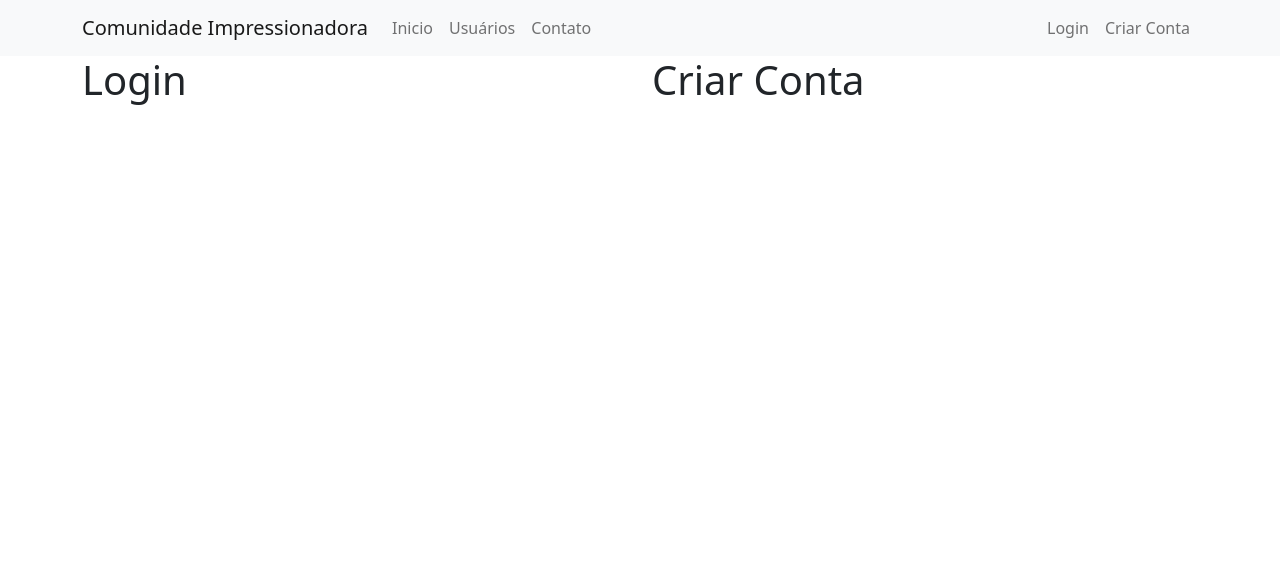
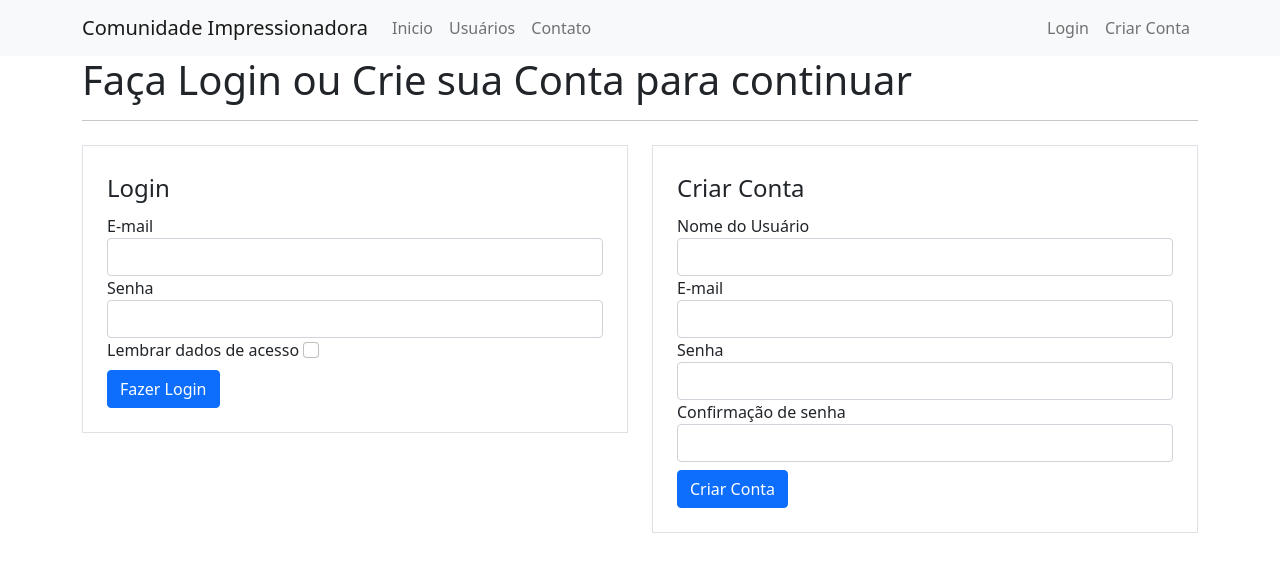
Before and after one commit to Marcondes-Goncalves/site-comunidade-impressionadora, a Flask app: page /login in a window 1280 px wide. Shown: the top 572 px of the page. Run offline with Flask 3, Linux system fonts and the light colour scheme.

Commit message:
Aplicando BOOTSTRAP nos formulários

```diff
--- a/forms.py
+++ b/forms.py
@@ -1,6 +1,6 @@
 
 from flask_wtf import FlaskForm
-from wtforms import StringField, PasswordField, SubmitField
+from wtforms import StringField, PasswordField, SubmitField, BooleanField
 from wtforms.validators import  DataRequired, Length, Email, EqualTo
 
 class FormCriarConta(FlaskForm):
@@ -8,7 +8,7 @@ class FormCriarConta(FlaskForm):
     username: str = StringField("Nome do Usuário", validators = [DataRequired()])
     email: str = StringField("E-mail", validators = [DataRequired(), Email()])
     senha: str = PasswordField("Senha", validators = [DataRequired(), Length(6, 20)])
-    confirmacao = PasswordField("Confirmação da senha", validators = [DataRequired(), EqualTo("senha")])
+    confirmacao = PasswordField("Confirmação de senha", validators = [DataRequired(), EqualTo("senha")])
     botao_submit_criarconta = SubmitField("Criar Conta")
 
 
@@ -16,4 +16,5 @@ class FormLogin(FlaskForm):
 
     email: str = StringField("E-mail", validators = [DataRequired(), Email()])
     senha: str = PasswordField("Senha", validators = [DataRequired(), Length(6, 20)])
+    lembrar_dados = BooleanField("Lembrar dados de acesso")
     botao_submit_login = SubmitField("Fazer Login")
--- a/main.py
+++ b/main.py
@@ -1,11 +1,14 @@
 
 from flask import Flask, render_template, url_for
+from forms import FormCriarConta, FormLogin
 
 # url_for está sendo utilizado nos links das páginas HTML, o mesmo referência as funções referentes ao seu ROUTE.
 
 app = Flask(__name__)
 
 lista_usuarios: list[str] = ["Marcondes", "Maria", "Ana", "João", "Rosa"]
+
+app.config["SECRET_KEY"] = '8c5762d6223bc0970d3936c2c0deb095'
 
 @app.route("/")
 def home() -> str:
@@ -24,7 +27,9 @@ def usuarios() -> str:
 
 @app.route("/login")
 def login() -> str:
-    return render_template("login.html")
+    form_login = FormLogin()
+    form_criarconta = FormCriarConta()
+    return render_template("login.html", form_login = form_login, form_criarconta = form_criarconta)
 
 
 
--- a/templates/login.html
+++ b/templates/login.html
@@ -1,16 +1,56 @@
 {% extends 'base.html' %}
-
 
 {% block body %}
     <div class="container">
+
+        <h1>Faça Login ou Crie sua Conta para continuar</h1>
+        <hr>
         <div class="row">
 
             <div class="col">
-                <h1>Login</h1>
+                <form method="post" action="" class="border p-4 mt-2">
+                    <legend>Login</legend>
+                    <fieldset>
+                        <div class="form-group">
+                            {{ form_login.email.label(class = "form-control-label") }}
+                            {{ form_login.email(class = "form-control") }}
+                        </div>
+                        <div class="form-group">
+                            {{ form_login.senha.label(class = "form-control-label") }}
+                            {{ form_login.senha(class = "form-control") }}
+                        </div>
+                        <div class="form-group">
+                            {{ form_login.lembrar_dados.label(class = "form-check-input-label") }}
+                            {{ form_login.lembrar_dados(class = "form-check-input") }}
+                        </div>
+                    </fieldset>
+                    {{ form_login.botao_submit_login(class = "btn btn-primary mt-2") }}
+                </form>
             </div>
 
             <div class="col">
-                <h1>Criar Conta</h1>
+                <form method="post" action="" class="border p-4 mt-2">
+                    <legend>Criar Conta</legend>
+                    <fieldset>
+                        <div class="form-group">
+                            {{ form_criarconta.username.label(class = "form-control-label") }}
+                            {{ form_criarconta.username(class = "form-control") }}
+                        </div>
+                        <div class="form-group">
+                            {{ form_criarconta.email.label(class = "form-control-label") }}
+                            {{ form_criarconta.email(class = "form-control") }}
+                        </div>
+                        <div class="form-group">
+                            {{ form_criarconta.senha.label(class = "form-control-label") }}
+                            {{ form_criarconta.senha(class = "form-control") }}
+                        </div>
+                        <div class="form-group">
+                            {{ form_criarconta.confirmacao.label(class = "form-control-label") }}
+                            {{ form_criarconta.confirmacao(class = "form-control") }}
+                        </div>
+                    </fieldset>
+                    {{ form_criarconta.botao_submit_criarconta(class = "btn btn-primary mt-2") }}
+                </form>
             </div>
 
         </div>
```
